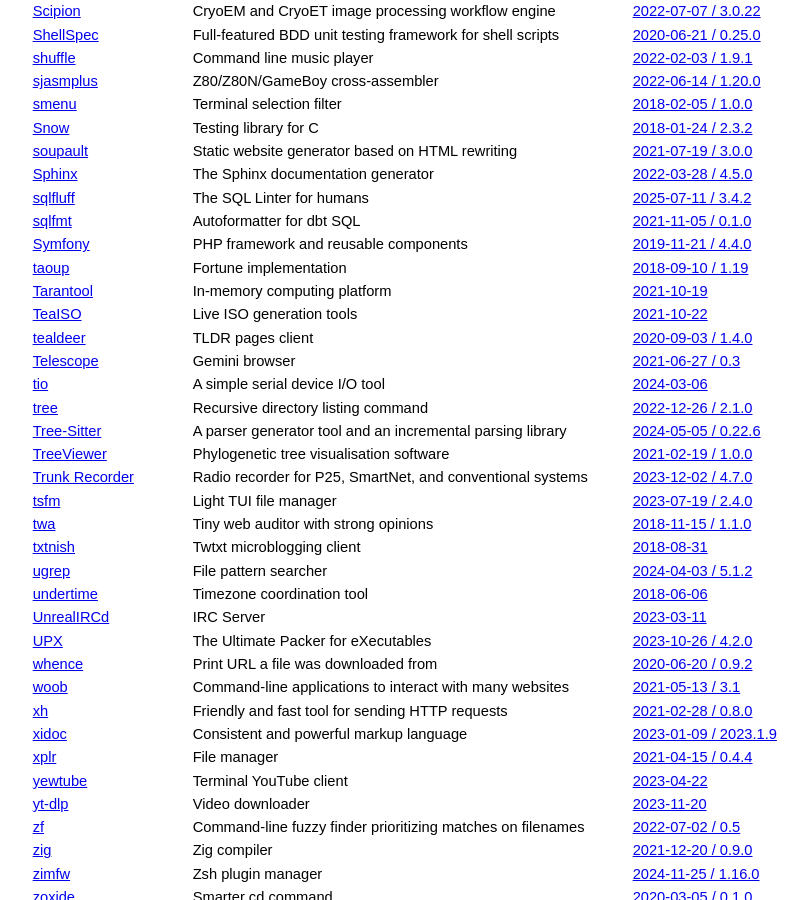
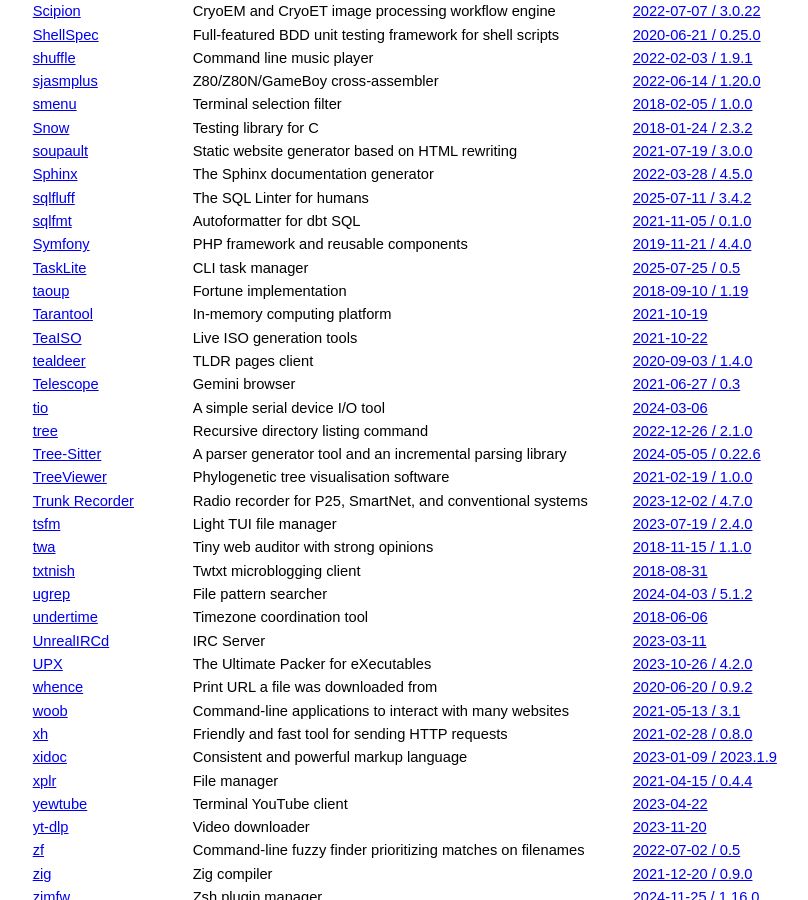
Before and after one commit to jcs/no_color, a Jekyll site: the page built from index.md, in a window 1280 px wide and 900 px high, scrolled down 6137 px. Shown: the whole window, without its empty margins (211-1019 px from the left). Built offline with Jekyll 4.4.1, drawn with Linux system fonts in a browser that asks for light colours; our own code applies the rules of GitHub Pages for plain Markdown files.

Commit message:
Add TaskLite

```diff
--- a/index.md
+++ b/index.md
@@ -296,6 +296,7 @@ color by default via `NO_COLOR`.
 | [sqlfluff](https://sqlfluff.com/) | The SQL Linter for humans | [2025-07-11 / 3.4.2](https://github.com/sqlfluff/sqlfluff/releases/tag/3.4.2) |
 | [sqlfmt](https://sqlfmt.com) | Autoformatter for dbt SQL | [2021-11-05 / 0.1.0](https://docs.sqlfmt.com/getting-started/configuring-sqlfmt#no-color-and-force-color) |
 | [Symfony](https://github.com/symfony/symfony) | PHP framework and reusable components | [2019-11-21 / 4.4.0](https://symfony.com/releases/4.4) |
+| [TaskLite](https://tasklite.org/) | CLI task manager | [2025-07-25 / 0.5](https://github.com/ad-si/TaskLite/releases/tag/v0.5.0.0) |
 | [taoup](http://github.com/globalcitizen/taoup) | Fortune implementation | [2018-09-10 / 1.19](https://github.com/globalcitizen/taoup/commit/fb2dc7768a2dc9b74816ce5126e40b93338291f7) |
 | [Tarantool](https://www.tarantool.io/) | In-memory computing platform | [2021-10-19](https://github.com/tarantool/tarantool/commit/1163aa056398e21fbbedc25bcc9aa858fad9cdff) |
 | [TeaISO](https://gitlab.com/tearch-linux/applications-and-tools/teaiso) | Live ISO generation tools | [2021-10-22](https://gitlab.com/tearch-linux/applications-and-tools/teaiso/-/commit/151c61c299bd71adc1987ef73ad588cfbe88d244) |
```
